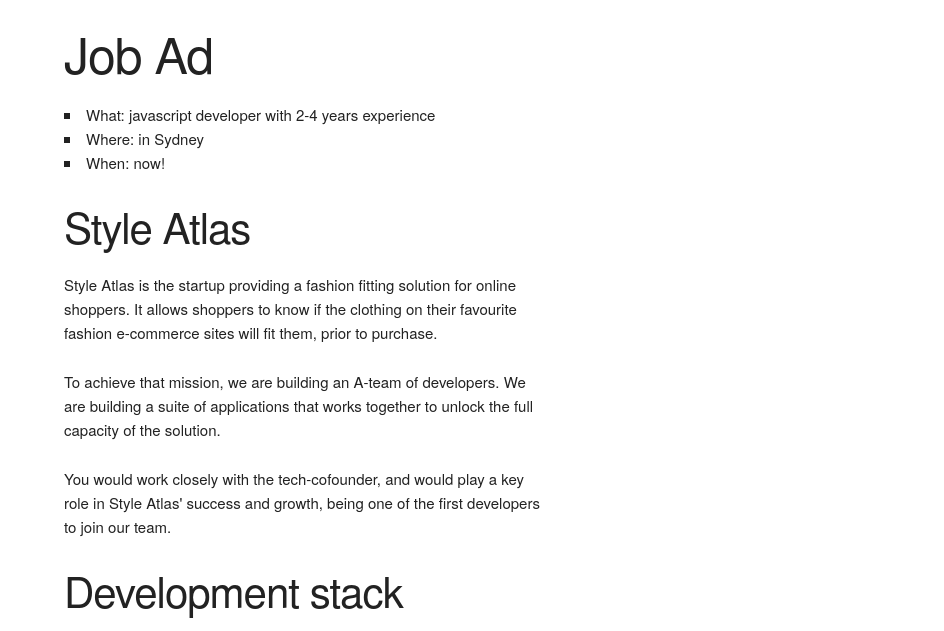
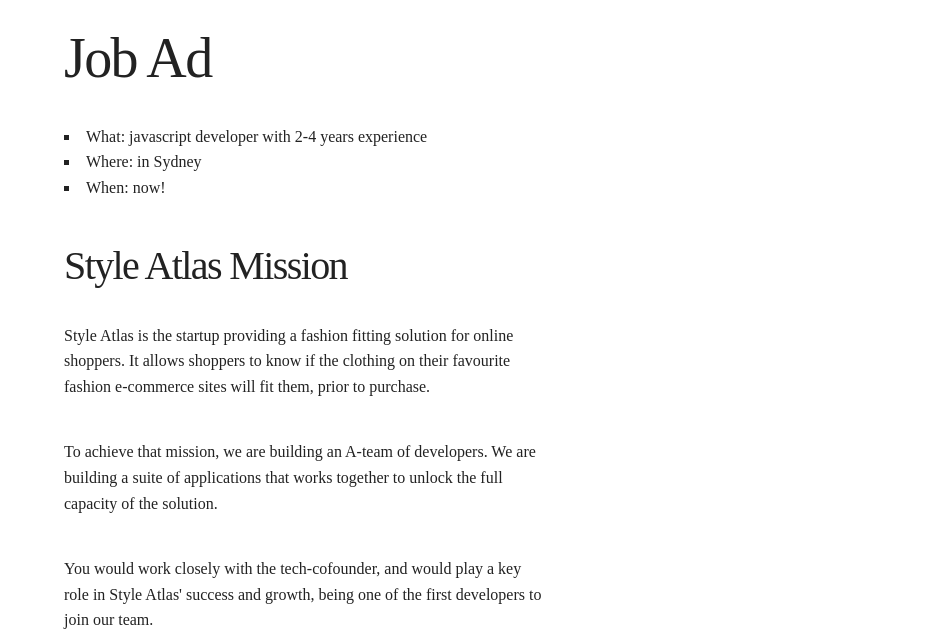
Before and after one commit to jmcsilva/jobs, a website: page javascript-developer.html in a window 1280 px wide. Shown: the part 323-954 px from the top of the page, without its empty margins (336-1280 px from the left). Drawn offline with nearby package versions, Linux system fonts and the light colour scheme.

Commit message:
Applying Proxima Nova font

```diff
--- a/css/custom.css
+++ b/css/custom.css
@@ -1,3 +1,16 @@
+html, body {
+  font-family: "proxima-nova";
+  font-size: 16px;
+}
+
+h1 {
+  font-size: 3.5rem;
+}
+
+h2 {
+  font-size: 2.5rem;
+}
+
 #site-wrapper {
   max-width: 600px;
   margin: 0 auto;
--- a/javascript-developer.html
+++ b/javascript-developer.html
@@ -43,6 +43,8 @@
   <meta name="msapplication-TileColor" content="#fff">
   <meta name="msapplication-TileImage" content="assets/favicons/ms-icon-144x144.png">
   <meta name="theme-color" content="#fff">
+  <script src="https://use.typekit.net/hro6niy.js"></script>
+  <script>try{Typekit.load({ async: true });}catch(e){}</script>
 </head>
 <body>
   <div id="site-wrapper">
@@ -55,7 +57,7 @@
 
       <ul><li>What: javascript developer with 2-4 years experience</li><li>Where: in Sydney</li><li>When: now!</li></ul>
 
-      <h2>Style Atlas</h2>
+      <h2>Style Atlas Mission</h2>
 
       <p>Style Atlas is the startup providing a fashion fitting solution for online shoppers. It allows shoppers to know if the clothing on their favourite fashion e-commerce sites will fit them, prior to purchase.</p>
 
@@ -63,7 +65,7 @@
 
       <p>You would work closely with the tech-cofounder, and would play a key role in Style Atlas&#39; success and growth, being one of the first developers to join our team.</p>
 
-      <h2>Development stack</h2>
+      <h2>Development Stack</h2>
 
       <p>We are on the look out for a developer fluent in Javascript with 2-4 years of professional experience. We are using <strong>NodeJS</strong>, <strong>MeteorJS</strong>, <strong>React</strong>, etc... Yes, you guessed it, we&#39;re cool, we&#39;re rock stars. Join the band if you play any of these instruments.</p>
 
```
